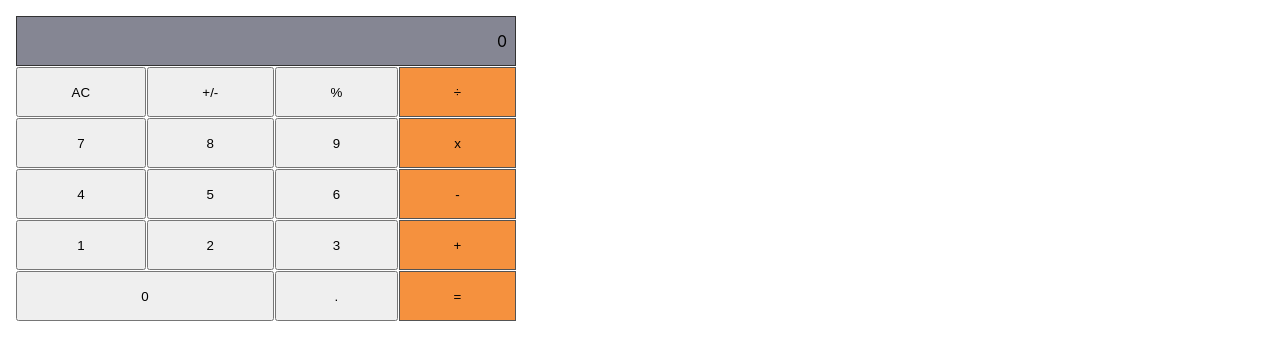
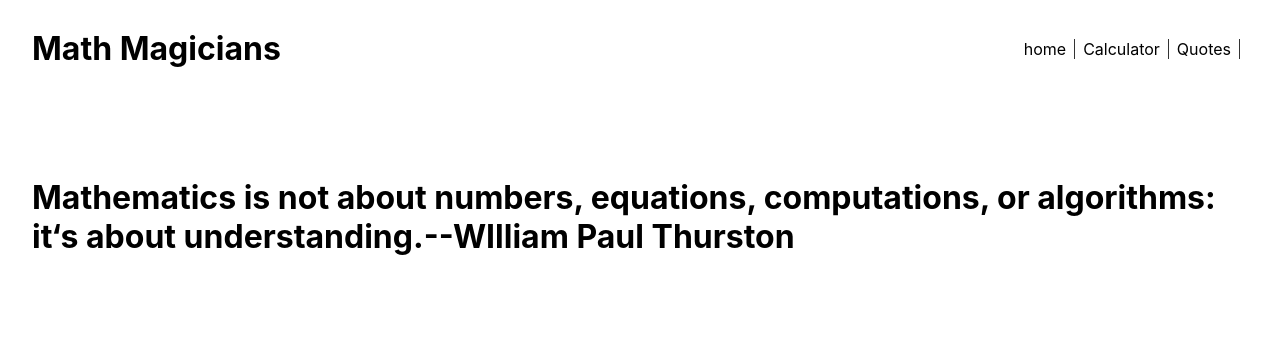
Before and after one commit to medaminedev66/math-magicians, a React (Create React App) app: page /quotes in a window 1280 px wide. Shown: the top 360 px of the page. Built offline with nearby package versions, Linux system fonts and the light colour scheme.

Commit message:
Add new pages home and quotes

```diff
--- a/package.json
+++ b/package.json
@@ -9,6 +9,7 @@
     "big.js": "^6.1.1",
     "react": "^17.0.2",
     "react-dom": "^17.0.2",
+    "react-router-dom": "^5.3.0",
     "react-scripts": "4.0.3",
     "web-vitals": "^1.1.2"
   },
--- a/src/App.js
+++ b/src/App.js
@@ -1,5 +1,8 @@
 import React from 'react';
+import { Route, Switch } from 'react-router-dom';
 import Calculator from './components/Calculator';
+import Quote from './pages/Quote';
+import Header from './components/Header';
 
 export default class App extends React.Component {
   constructor(props) {
@@ -10,7 +13,30 @@ export default class App extends React.Component {
   render() {
     return (
       <div className="App">
-        <Calculator />
+        <Header className="header" />
+        <Switch>
+          <Route exact path="/calculator">
+            <div className="calculator-page">
+              <h2>Let&lsquo;s do some Math</h2>
+              <Calculator />
+            </div>
+          </Route>
+          <Route path="/quotes">
+            <Quote />
+          </Route>
+          <Route path="/">
+            <div className="about">
+              <p>
+                &quot;Math magicians&quot; is a website for all fans of
+                mathematics. It is a Single Page App (SPA) that allows users to:
+                Make simple calculations. Read a random math-related quote.
+              </p>
+            </div>
+          </Route>
+          <Route path="*">
+            <h3>No match for this page</h3>
+          </Route>
+        </Switch>
       </div>
     );
   }
--- /dev/null
+++ b/src/components/Header.js
@@ -0,0 +1,13 @@
+import React from 'react';
+import Navbar from './Navbar';
+
+const Header = () => (
+  <div className="header">
+    <div className="logo">
+      <h1>Math Magicians</h1>
+    </div>
+    <Navbar />
+  </div>
+);
+
+export default Header;
--- /dev/null
+++ b/src/components/Navbar.js
@@ -0,0 +1,37 @@
+import React from 'react';
+import { NavLink } from 'react-router-dom';
+
+const Navbar = () => {
+  const links = [
+    {
+      id: 1,
+      path: '/',
+      text: 'home',
+    },
+    {
+      id: 2,
+      path: '/calculator',
+      text: 'Calculator',
+    },
+    {
+      id: 3,
+      path: '/quotes',
+      text: 'Quotes',
+    },
+  ];
+  return (
+    <nav>
+      <ul className="nav">
+        {links.map((link) => (
+          <li key={link.id}>
+            <NavLink to={link.path} className="active-link">
+              {link.text}
+            </NavLink>
+          </li>
+        ))}
+      </ul>
+    </nav>
+  );
+};
+
+export default Navbar;
--- a/src/index.css
+++ b/src/index.css
@@ -1,28 +1,14 @@
 body {
   margin: 0;
-  font-family:
-    -apple-system,
-    BlinkMacSystemFont,
-    'Segoe UI',
-    'Roboto',
-    'Oxygen',
-    'Ubuntu',
-    'Cantarell',
-    'Fira Sans',
-    'Droid Sans',
-    'Helvetica Neue',
+  font-family: -apple-system, BlinkMacSystemFont, 'Segoe UI', 'Roboto', 'Oxygen',
+    'Ubuntu', 'Cantarell', 'Fira Sans', 'Droid Sans', 'Helvetica Neue',
     sans-serif;
   -webkit-font-smoothing: antialiased;
   -moz-osx-font-smoothing: grayscale;
 }
 
 code {
-  font-family:
-    source-code-pro,
-    Menlo,
-    Monaco,
-    Consolas,
-    'Courier New',
+  font-family: source-code-pro, Menlo, Monaco, Consolas, 'Courier New',
     monospace;
 }
 
@@ -69,3 +55,41 @@ span {
   background-color: #ffad6a;
   border: 1px solid rgb(92, 92, 92);
 }
+
+.header {
+  padding: 0.5rem 0;
+  display: flex;
+  justify-content: space-between;
+  align-items: center;
+}
+
+.nav {
+  display: flex;
+  list-style: none;
+}
+
+.nav li {
+  margin-right: 0.5rem;
+  border-right: 1px solid rgb(51, 51, 51);
+  padding-right: 0.5rem;
+}
+
+.active-link {
+  text-decoration: none;
+  font-size: 16px;
+  color: inherit;
+}
+
+.App {
+  padding: 0 2rem;
+}
+
+.calculator-page {
+  display: flex;
+  justify-content: space-between;
+  margin: 0 5rem;
+}
+
+.Quote {
+  margin-top: 5rem;
+}
--- a/src/index.js
+++ b/src/index.js
@@ -1,11 +1,14 @@
 import React from 'react';
 import ReactDOM from 'react-dom';
+import { BrowserRouter as Router } from 'react-router-dom';
 import './index.css';
 import App from './App';
 
 ReactDOM.render(
   <React.StrictMode>
-    <App />
+    <Router>
+      <App />
+    </Router>
   </React.StrictMode>,
   document.getElementById('root'),
 );
--- /dev/null
+++ b/src/pages/Quote.js
@@ -0,0 +1,10 @@
+import React from 'react';
+
+const Quote = () => (
+  <h1 className="Quote">
+    Mathematics is not about numbers, equations, computations, or algorithms:
+    it&lsquo;s about understanding.--WIlliam Paul Thurston
+  </h1>
+);
+
+export default Quote;
```
Also changed, not shown: 1 other file (tests, documents, lock files or other folders).
